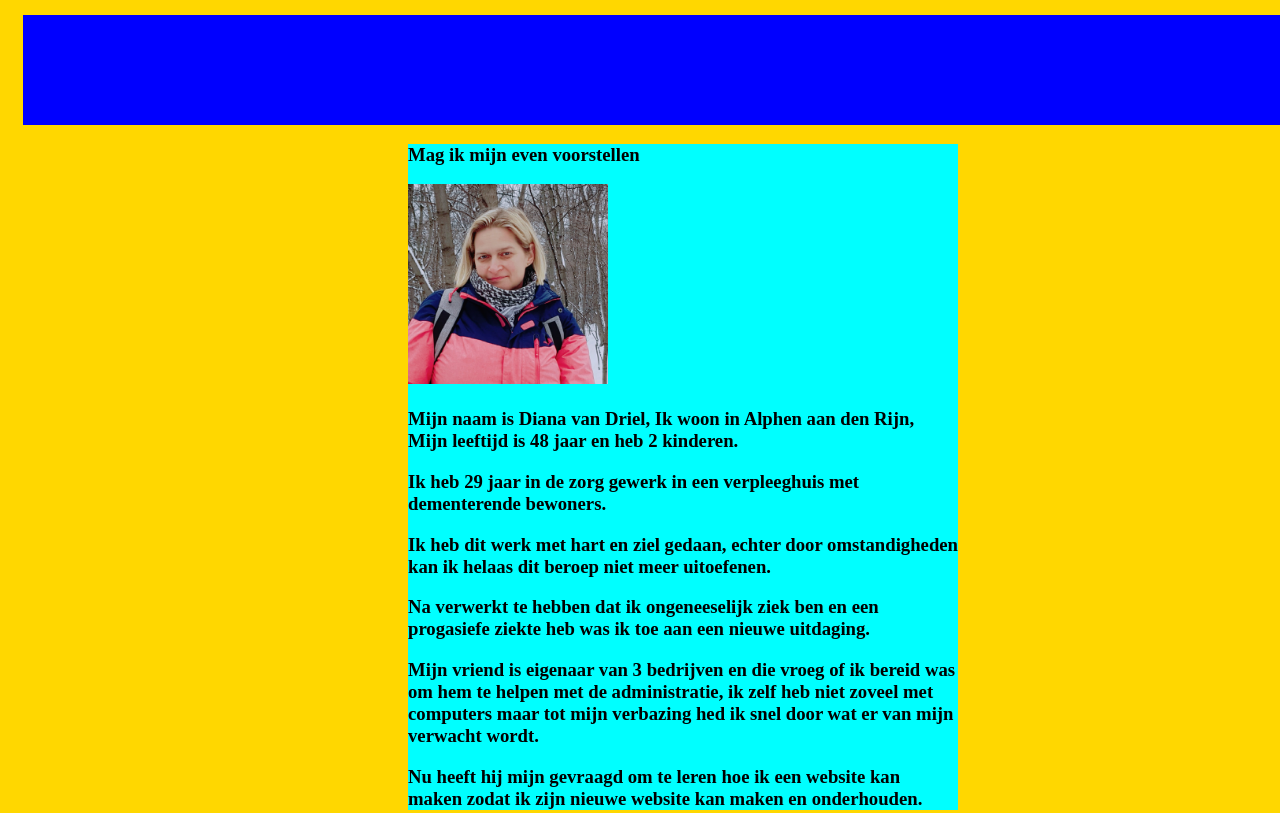
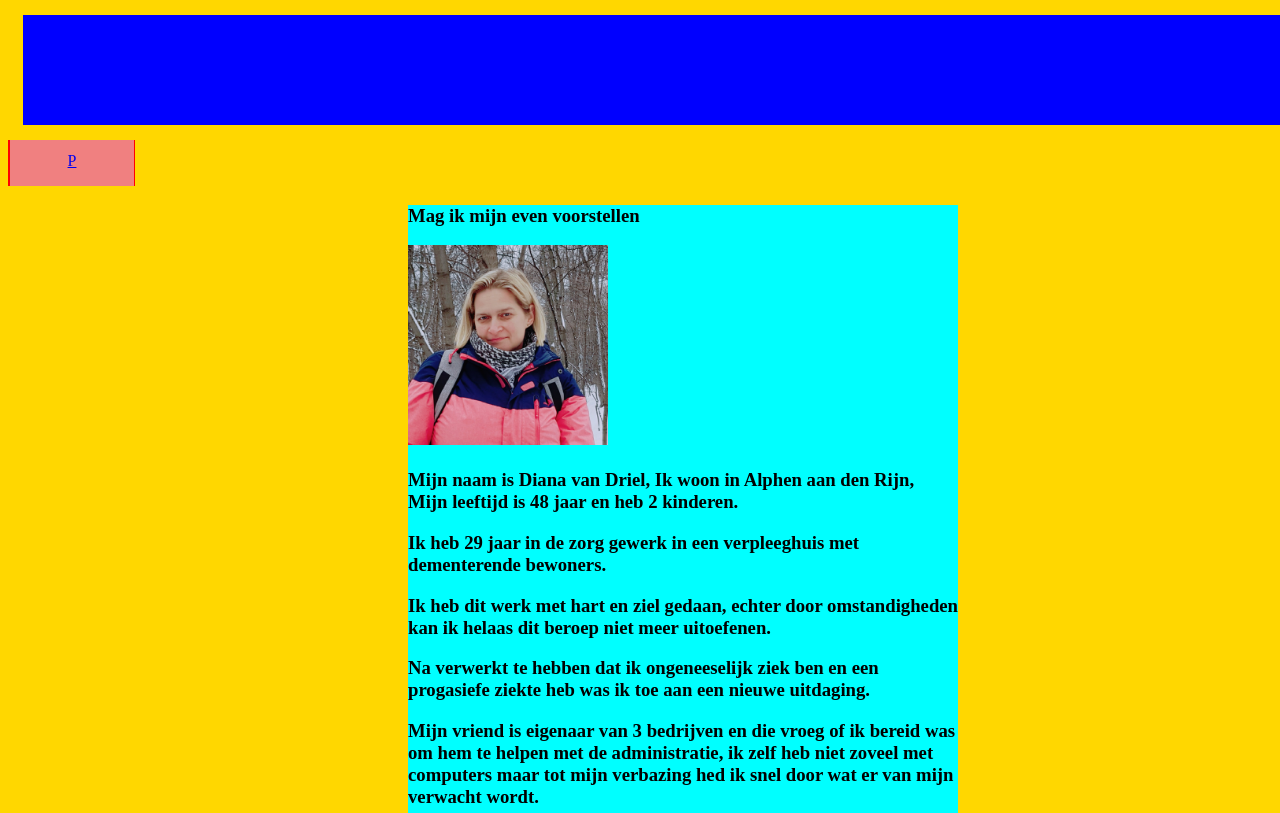
Before and after one commit to Diana15011977/Les-15, a plain HTML site: page Index.html in a window 1280 px wide. Shown: the top 813 px of the page. Drawn offline with Linux system fonts and the light colour scheme.

Commit message:
Update Index.html

```diff
--- a/Index.html
+++ b/Index.html
@@ -47,8 +47,8 @@
             h1{
                 margin-left: 200px;
             }
-
             </style>
+            <li><a href="#">P</a></li>
             <style>
                 .p1{
                     background-color: aqua; font-family: 'Times New Roman', Times, serif; width: 550px;
```
